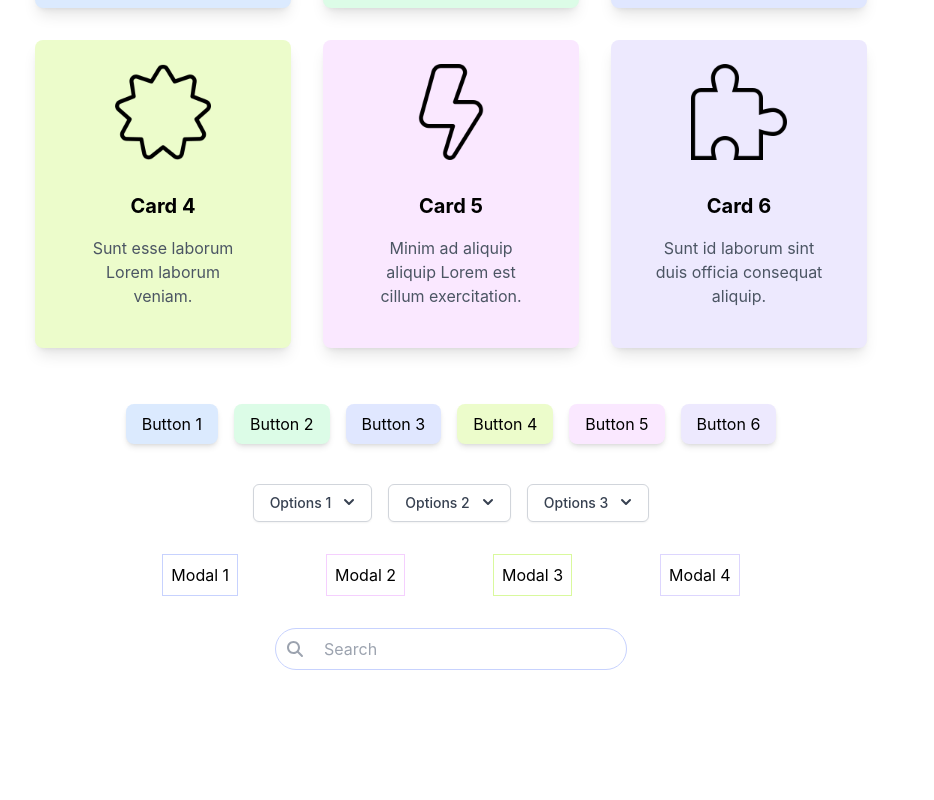
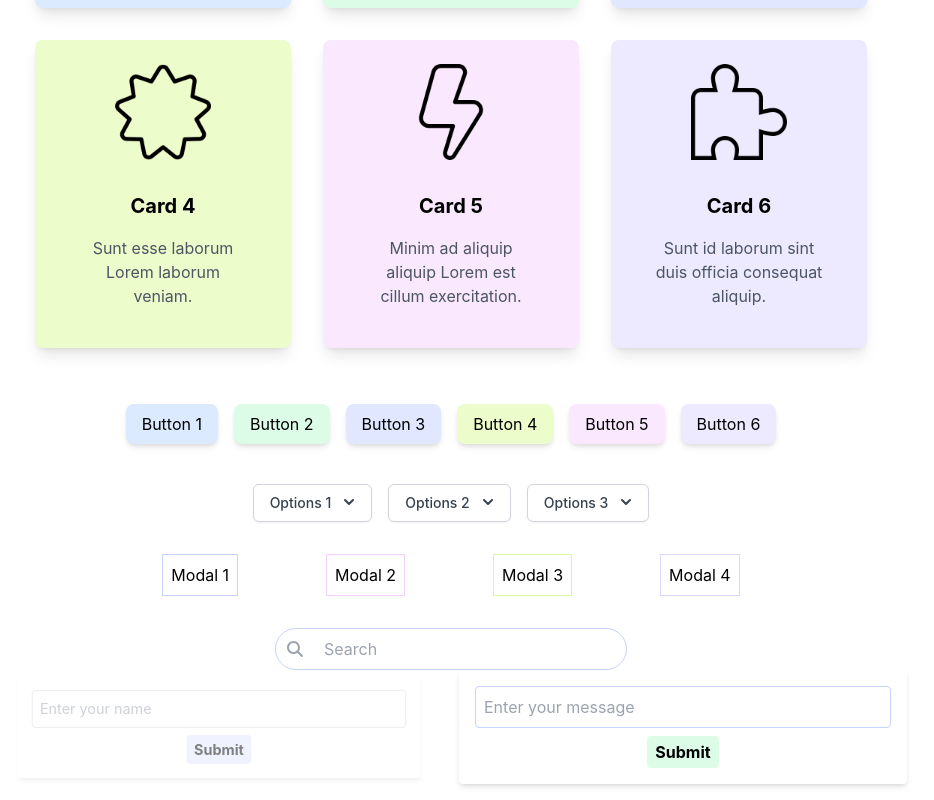
Before and after one commit to yafira/cute-ui-interactions, a React (Create React App) app: page / in a window 1280 px wide. Shown: the part 500-1300 px from the top of the page, without its empty margins (189-1123 px from the left). Before the commit the page ends 1170 px from the top, so only its background shows below. Built offline with nearby package versions, Linux system fonts and the light colour scheme.

Commit message:
implemented form component

```diff
--- a/src/App.js
+++ b/src/App.js
@@ -5,6 +5,7 @@ import { loremIpsum } from 'lorem-ipsum'
 import DropdownMenu from './components/DropdownMenu'
 import Modal from './components/Modal'
 import SearchBar from './components/SearchBar'
+import Forms from './components/Forms'
 
 const Header = () => {
 	return (
@@ -147,6 +148,7 @@ function App() {
 			<DropdownMenu />
 			<Modal />
 			<SearchBar />
+			<Forms />
 		</>
 	)
 }
--- /dev/null
+++ b/src/components/Forms.js
@@ -0,0 +1,90 @@
+import React, { useState } from 'react'
+import { motion } from 'framer-motion'
+
+const Form1 = () => {
+	const [name, setName] = useState('')
+	const [submitted, setSubmitted] = useState(false)
+
+	const handleChange = (e) => {
+		setName(e.target.value)
+	}
+
+	const handleSubmit = (e) => {
+		e.preventDefault()
+		setSubmitted(true)
+	}
+
+	return (
+		<motion.form
+			initial={{ opacity: 0 }}
+			animate={{ opacity: submitted ? 1 : 0.5, scale: submitted ? 1 : 0.9 }}
+			transition={{ duration: 0.5 }}
+			onSubmit={handleSubmit}
+			className='bg-white shadow-md rounded p-4 mb-4 w-full max-w-md'
+		>
+			<input
+				type='text'
+				placeholder='Enter your name'
+				value={name}
+				onChange={handleChange}
+				className='border border-gray-300 rounded p-2 w-full'
+			/>
+			<button
+				type='submit'
+				className='bg-indigo-100 hover:bg-indigo-300 text-black font-bold py-1 px-2 rounded mt-2 block mx-auto'
+				style={{ width: 'fit-content' }}
+			>
+				Submit
+			</button>
+		</motion.form>
+	)
+}
+
+const Form2 = () => {
+	const [message, setMessage] = useState('')
+	const [submitted, setSubmitted] = useState(false)
+
+	const handleChange = (e) => {
+		setMessage(e.target.value)
+	}
+
+	const handleSubmit = (e) => {
+		e.preventDefault()
+		setSubmitted(true)
+	}
+
+	return (
+		<motion.form
+			initial={{ opacity: 1 }}
+			animate={{ opacity: submitted ? 0 : 1, scale: submitted ? 0 : 1 }}
+			transition={{ duration: 0.5 }}
+			onSubmit={handleSubmit}
+			className='bg-white shadow-md rounded p-4 mb-4 w-full max-w-md'
+		>
+			<input
+				placeholder='Enter your message'
+				value={message}
+				onChange={handleChange}
+				className='border border-indigo-200 rounded p-2 w-full'
+			/>
+			<button
+				type='submit'
+				className='bg-green-100 hover:bg-green-300 text-black font-bold py-1 px-2 rounded mt-2 block mx-auto'
+				style={{ width: 'fit-content' }}
+			>
+				Submit
+			</button>
+		</motion.form>
+	)
+}
+
+const Forms = () => {
+	return (
+		<div className='flex justify-center space-x-4'>
+			<Form1 />
+			<Form2 />
+		</div>
+	)
+}
+
+export default Forms
```
